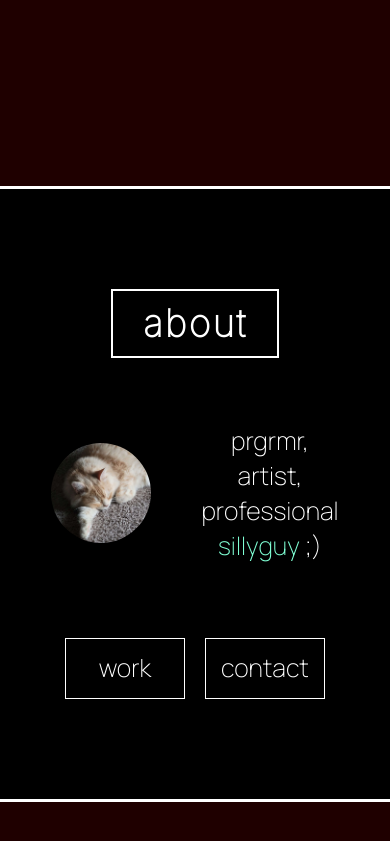
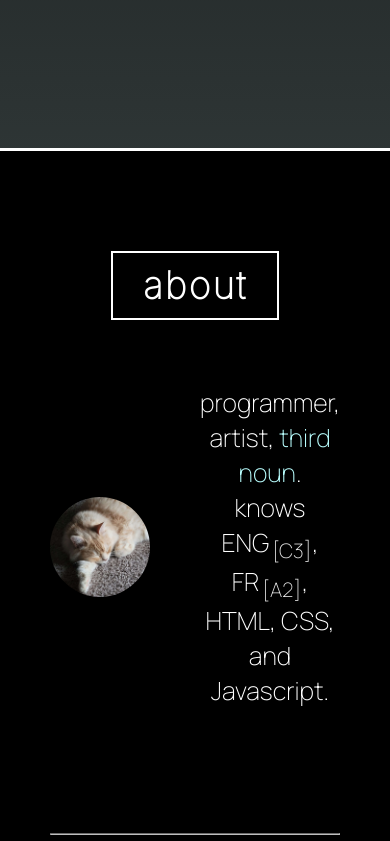
Before and after one commit to clendinning1/clendinning-portfolio, a plain HTML site: page index.html in a window 390 px wide. Shown: the part 1156-1997 px from the top of the page. Drawn offline with Linux system fonts and the light colour scheme.

Commit message:
improved visuals by tweaking flexboxes and colors. added gradient bg. filled out about some. changed first button styling. added media queries for button and link on hover color changes.

```diff
--- a/assets/css/reset.css
+++ b/assets/css/reset.css
@@ -27,6 +27,10 @@ a {
     display: inline;
 }
 
+sub {
+    display: inline;
+    vertical-align: sub;
+}
 
 
 
--- a/assets/css/style.css
+++ b/assets/css/style.css
@@ -20,19 +20,28 @@ TO DO:
 :root {
     /* use variables for something surely */
     /* declared here. call by using var(--varlol) instead of value */
-    --varlol: 100px;
+    --gray: #e2e2e2; /* subtle gray */
+    --dgray: #bebebe; /* darker gray */
+    --blue: #b9ffff; /* light blue */
 }
 
 body {
-    /* change bg color to #0c0c0c when done testing */
-    background-color: #1f0000;
+    background-color: #070707;
+    background-image: linear-gradient(black, #768989);
     color: white;
     margin: 60px;
 }
 
 span {
     display: inline;
-    color: aquamarine;
+    color: var(--blue);
+}
+
+sub {
+    margin-left: 3px;
+    margin-right: 1px;
+    font-size: 20px;
+    color: var(--gray);
 }
 
 div {
@@ -75,18 +84,19 @@ h2 {
 }
 
 button {
-    /* All three buttons */
+    /* All buttons */
     display: inline-block;
-    margin-top: 50px;
+    margin-top: 0px;
     border: solid;
     border-width: 1px;
     padding: 15px;
     width: 120px;
     text-align: center;
     text-decoration: none;
-    font-size: 25px;
+    font-size: 23px;
     background-color: black;
-    color: white;
+    border-color: white;
+    color: var(--gray);
 }
 
 
@@ -104,9 +114,9 @@ h1 {
 }
 
 .expbutt {
-    /* expand button */
-    /* On click: link to #about, disappear #intro */
+    border-color: black;
     font-size: 20px;
+    word-spacing: 10px;
 }
 
 
@@ -135,7 +145,7 @@ section h2 {
 #about {
     align-content: center;
     max-width: 900px;
-    padding: 100px 200px 100px 200px;
+    padding: 100px 200px 50px 200px;
 }
 
 .profile {
@@ -150,26 +160,18 @@ section img {
     height: 100px;
 }
 
+hr {
+    margin-top: 50px;
+    border-width: 1px;
+    border-color: var(--dgray);
+    width: 100%;
+}
+
 .buttonz {
     /* pair of buttons on #about card - both */
     gap: 20px;
     justify-content: space-between;
 }
-
-/* .wbutt, .cbutt {
-    /* pair of buttons on #about card - individual */
-    /* On hover: highlight. on click: disappear all other cards. */
-/* } *
-
-/* .wbutt {
-    /* work button */
-    /* on click: link to #work */
-/* } */
-
-/* .cbutt {
-    /* contact button */
-    /* on click: link to #contact */
-/* } */
 
 
 
@@ -183,6 +185,12 @@ section img {
 
 /* 7|| card 4 (contact): */
 
+.eg {
+    /* box holding the email and gh flexboxes */
+    display: flex;
+    flex-flow: column wrap;
+}
+
 .email, .github {
     /* email and github line flexboxes */
     display: flex;
@@ -192,6 +200,7 @@ section img {
 
 i {
     margin-right: 20px;
+    color: var(--dgray);
 }
 
 /* 8|| footer: */
@@ -206,10 +215,33 @@ i {
     font-size: 20px;
 }
 
+
+
+
 /* 9|| media queries: */
+
 @media (hover: hover) {
-    a:hover {
+    /* expand/about link hover effect */
+    .expbutt:hover {
         color: black;
         transition: color 0.3s;
     }
 }
+
+@media (hover: hover) {
+    /* button pair hover effect */
+    button:hover {
+        cursor: pointer;
+        border-color: black;
+        color: black;
+        transition: 0.3s;
+    }
+}
+
+@media (hover: hover) {
+    /* github link hover effect */
+    .gha:hover {
+        color: black;
+        transition: color 0.3s;
+    }
+}
--- a/index.html
+++ b/index.html
@@ -21,9 +21,7 @@
         <!--Intro ID (first card). everything else is hidden until clicking "expand".-->
         <section id="intro">
             <h1>clendinning.</h1>
-            <button class="expbutt">
-                <a href="#about">expand</a>
-            </button>
+            <a class=expbutt href="#about">— expand —</a>
         </section>
 
         <!--About ID (second card). contains a short "about me" with two buttons for "work" and "contact".-->
@@ -31,14 +29,17 @@
             <h2>about</h2>
             <div class="profile">
                 <img src=".\assets\images\catpic.jpg" alt="Alt Text: photo of my cat!"></img>
-                <p>prgrmr, artist, professional <span>sillyguy</span> ;)</p>
+                <p>programmer, artist, <span>third noun</span>.<br>knows ENG<sub>[C3]</sub>, FR<sub>[A2]</sub>, HTML, CSS, and Javascript.</p>
             </div>
+            <p>
+                <hr>
+            </p>
             <div class="buttonz">
-                <button class="wbutt">
-                    <a href="#work">work</a>
+                <button class="wbutt" onclick="location.href='#work'">
+                    work
                 </button>
-                <button class="cbutt">
-                    <a href="#contact">contact</a>
+                <button class="cbutt" onclick="location.href='#contact'">
+                    contact
                 </button>
             </div>
         </section>
@@ -52,12 +53,14 @@
         <!--Contact ID (fourth card). this is my contact info. when the button is clicked, it should appear underneath the "about"(??)-->
         <section id="contact">
             <h2>contact</h2>
+            <div class="eg">
                 <div class="email">
                     <i class="fa-solid fa-envelope" title="Email"></i><p>azureocean@protonmail.com</p>
                 </div>
                 <div class="github">
                     <i class="fa-brands fa-github" title="GitHub"></i>
                     <a class="gha" href="https://github.com/clendinning1/">clendinning1</a>
+                </div>
             </div>
         </section>
 
```
Also changed, not shown: 1 other file. Lines whose indentation alone changed are shown as unchanged.
